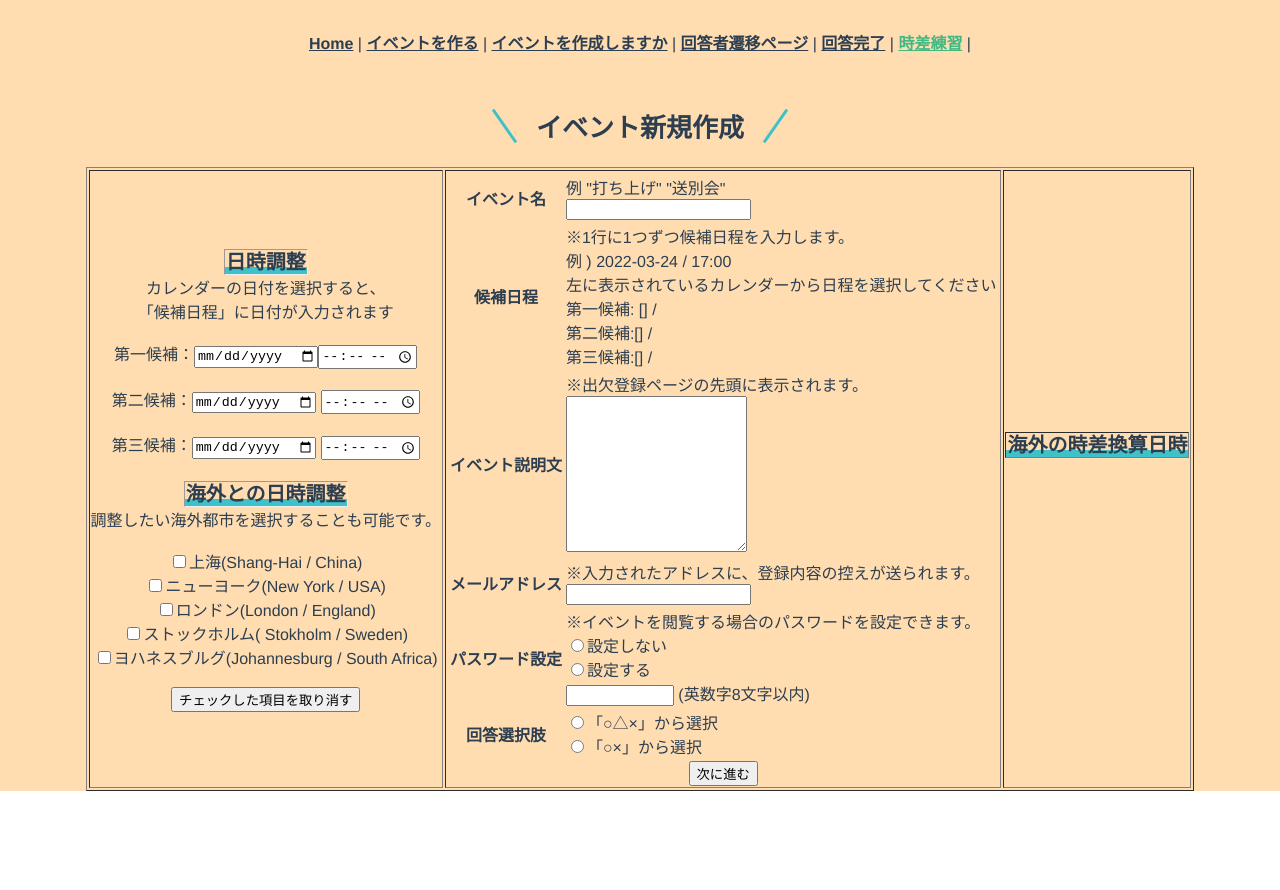
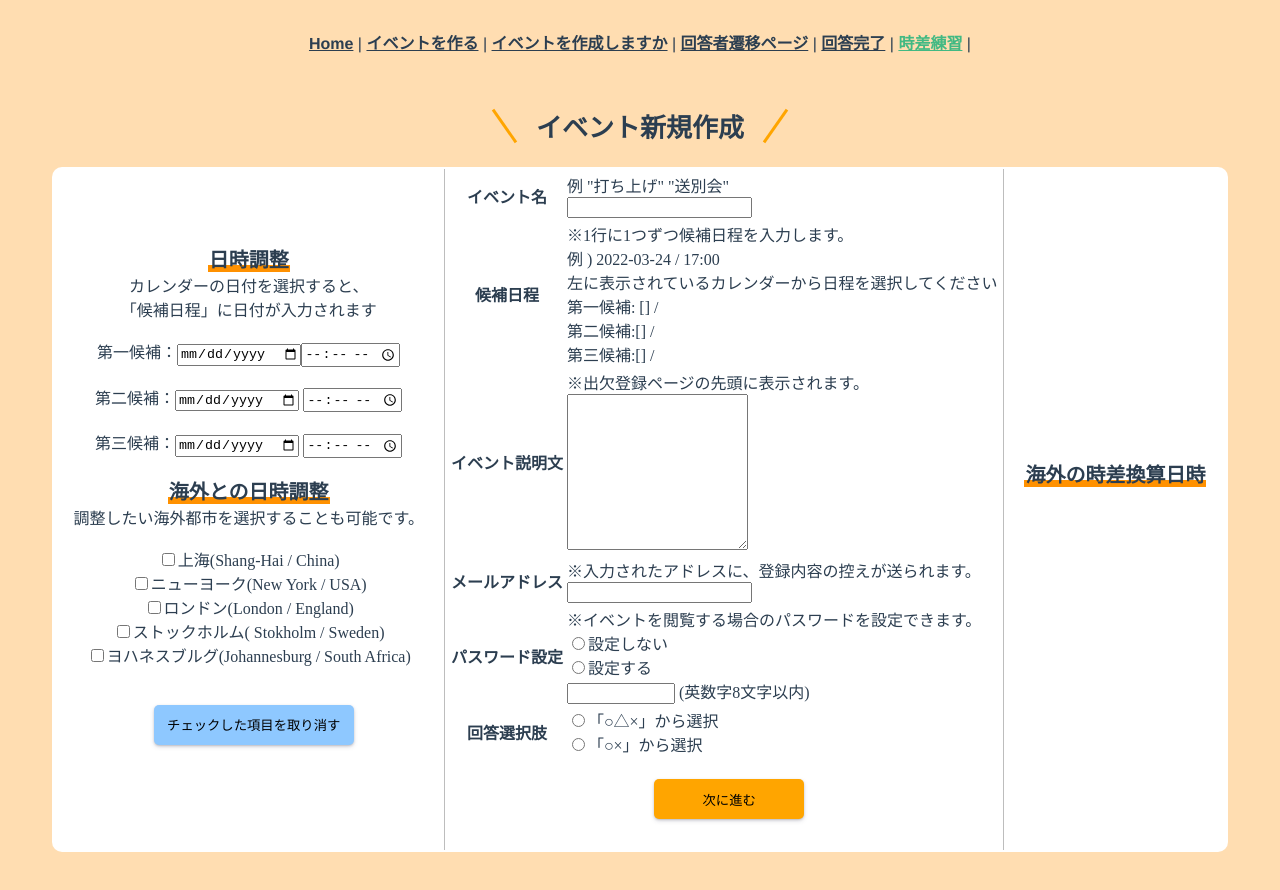
Before and after one commit to kanacoyn/arrangeapp, a Vue app: page /eventPractice in a window 1280 px wide. Shown: the top 890 px of the page. Before the commit the page ends 800 px from the top, so only its background shows below. Built offline with nearby package versions, Linux system fonts and the light colour scheme.

Commit message:
CSS調整

```diff
--- a/src/App.vue
+++ b/src/App.vue
@@ -22,6 +22,7 @@
   background-color: rgb(255, 221, 177);
   /* CSSの謎の余白を削除 */
   margin: calc(-50vw + 50%);
+  height: auto;
 }
 
 #nav {
--- a/src/views/AnswerFinished.vue
+++ b/src/views/AnswerFinished.vue
@@ -1,5 +1,6 @@
 <template>
-  <div>
+  <div class="block">
+    <div class="container">
       <table align="center">
         <tr>
           <th></th>
@@ -33,8 +34,15 @@
           <hr />
         </div>
       </div>
-    <button type="button" v-on:click="onClick">回答フォームに戻る</button>
-    <a href="https://zoom.us/signin">ZoomのURLを発行する</a>
+      <button class="btn btn-color1" type="button" v-on:click="onClick">
+        回答フォームに戻る
+      </button>
+      <a href="https://zoom.us/signin"
+        ><button class="btn btn-color2" type="button">
+          ZoomのURLを発行する
+        </button></a
+      >
+    </div>
   </div>
 </template>
 
@@ -84,6 +92,23 @@ export default class XXXComponent extends Vue {
 </script>
 
 <style scoped>
+.block {
+  width: 100%;
+  height: 1000px;
+}
+
+.container {
+  width: 600px;
+  height: auto;
+  padding: 50px;
+  margin-top: 50px;
+  background-color: rgb(255, 255, 255);
+  border-radius: 10px;
+  margin: 0 auto;
+  box-shadow: rgba(99, 99, 99, 0.2) 0px 2px 8px 0px;
+  font-family: "Yu Gothic";
+}
+
 th,
 td {
   border: solid 1px;
@@ -91,15 +116,42 @@ td {
 }
 
 table {
+  margin-top: 20px;
   border-collapse: collapse;
   margin-bottom: 30px;
 }
 
 .total {
-  background-color: lavenderblush;
+  background-color: rgb(255, 221, 177);
 }
 
 .title {
   margin-bottom: 10px;
 }
+
+.btn {
+  margin-left: 10px;
+  width: 200px;
+  height: 40px;
+  margin-top: 20px;
+  border: none;
+  border-radius: 5px;
+  font-family: "Yu Gothic";
+  transition: all 0.3s ease 0s;
+  box-shadow: rgba(50, 50, 93, 0.25) 0px 2px 5px -1px,
+    rgba(0, 0, 0, 0.3) 0px 1px 3px -1px;
+}
+
+.btn:hover {
+  opacity: 0.7;
+  cursor: pointer;
+}
+
+.btn-color1 {
+  background-color: orange;
+}
+
+.btn-color2 {
+  background-color: rgb(112, 186, 255);
+}
 </style>
--- a/src/views/AnswerQuestions.vue
+++ b/src/views/AnswerQuestions.vue
@@ -329,7 +329,7 @@ export default class AnswerFinished extends Vue {
 
 .container {
   width: 600px;
-  height: 780px;
+  height: auto;
   padding: 50px;
   margin-top: 50px;
   background-color: rgb(255, 255, 255);
--- a/src/views/EventConfirm.vue
+++ b/src/views/EventConfirm.vue
@@ -3,7 +3,7 @@
     <div class="top-wrapper">
       <div class="container">
         <h1 class="heading04">イベント確認画面</h1>
-        <table class="layoutTable" border="1">
+        <table class="layoutTable">
           <tbody id="main">
             <tr>
               <td id="leftSide">
@@ -70,7 +70,11 @@
                   </tbody>
                   <br />
 
-                  <button type="button" v-on:click="finishMakeEvent">
+                  <button
+                    class="btn"
+                    type="button"
+                    v-on:click="finishMakeEvent"
+                  >
                     送信する
                   </button>
                 </form>
@@ -118,15 +122,30 @@ export default class XXXComponent extends Vue {
 </script>
 
 <style scoped>
+.top-wrapper {
+  width: 100%;
+  height: 1000px;
+  font-family: "Yu Gothic";
+}
+
 .layoutTable {
   margin-left: auto;
   margin-right: auto;
+  background-color: white;
+  border-radius: 10px;
+  border-collapse: collapse;
+  box-shadow: rgba(99, 99, 99, 0.2) 0px 2px 8px 0px;
 }
 
 #leftSide {
   width: 150px;
   text-align: left;
   vertical-align: top;
+  border-right: 1px solid #bdbdbd;
+}
+
+#mainColumn {
+  padding: 20px;
 }
 
 #adSpace {
@@ -134,6 +153,11 @@ export default class XXXComponent extends Vue {
   height: 450px;
   background: rosybrown;
 }
+
+/* td {
+  border-right: 1px solid #000000;
+  border-left: 1px solid #000000;
+} */
 
 .heading04 {
   display: flex;
@@ -148,7 +172,7 @@ export default class XXXComponent extends Vue {
   content: "";
   width: 3px;
   height: 40px;
-  background-color: #3fc1c9;
+  background-color: orange;
 }
 
 .heading04::before {
@@ -159,4 +183,23 @@ export default class XXXComponent extends Vue {
   margin-left: 30px;
   transform: rotate(35deg);
 }
+
+.btn {
+  width: 150px;
+  height: 40px;
+  margin-left: 10px;
+  margin-top: 20px;
+  border: none;
+  border-radius: 5px;
+  font-family: "Yu Gothic";
+  transition: all 0.3s ease 0s;
+  background-color: orange;
+  box-shadow: rgba(50, 50, 93, 0.25) 0px 2px 5px -1px,
+    rgba(0, 0, 0, 0.3) 0px 1px 3px -1px;
+}
+
+.btn:hover {
+  opacity: 0.7;
+  cursor: pointer;
+}
 </style>
--- a/src/views/EventPractice.vue
+++ b/src/views/EventPractice.vue
@@ -1,7 +1,8 @@
 <template>
+<div class="block">
   <div class="container">
        <h2 class="heading04"><span>イベント新規作成</span></h2>
-    <table class="layoutTable" border="1">
+    <table class="layoutTable">
       <tbody >
         <tr>
           <td id="leftside">
@@ -109,7 +110,7 @@
 
                 <br />
 
-                <button v-on:click="resetCity">
+                <button class="delete-btn btn-color1" v-on:click="resetCity">
                   チェックした項目を取り消す
                 </button>
               </div>
@@ -244,7 +245,7 @@
 
                   </table>
                    <button
-                            class="btn"
+                            class="next-page-btn btn-color2"
                             type="button"
                             v-on:click="eventInfo"
                           >
@@ -505,6 +506,7 @@
       </tbody>
     </table>
   </div>
+</div>
 </template>
 
 <script lang="ts">
@@ -675,9 +677,32 @@ this.timeZone5="ヨハネスブルグ";
 </script>
 
 <style scoped>
+.block {
+  width: 100%;
+  height: 1000px;
+}
+
+.container{
+  font-family: "Yu Gothic";
+
+}
+
 .layoutTable{
     margin-left:auto;margin-right:auto;
+    background-color: white;
+    border-radius: 10px;
 }
+
+#leftside{
+  padding: 20px;
+  border-right: 1px solid #bdbdbd;
+}
+
+#rightside{
+  padding: 20px;
+  border-left: 1px solid #bdbdbd;
+}
+
 .error {
   color: red;
 }
@@ -702,7 +727,7 @@ text-align: top;
 	content: '';
 	width: 3px;
 	height: 40px;
-	background-color: #3fc1c9;
+	background-color: orange;
 }
 
 .heading04::before {
@@ -719,7 +744,52 @@ text-align: top;
 .heading01 {
 	display: inline;
 	font-size: 20px;
-	background-image: linear-gradient(rgba(0,0,0,0) 70%, #3fc1c9 70%);
+	background-image: linear-gradient(rgba(0,0,0,0) 70%, #ff9100 70%);
 }
 
+.next-page-btn {
+  width: 150px;
+  height: 40px;
+  margin-left: 10px;
+  margin-top: 20px;
+  margin-bottom:30px;
+  border: none;
+  border-radius: 5px;
+  font-family: "Yu Gothic";
+  transition: all 0.3s ease 0s;
+  box-shadow: rgba(50, 50, 93, 0.25) 0px 2px 5px -1px,
+    rgba(0, 0, 0, 0.3) 0px 1px 3px -1px;
+}
+
+.delete-btn{
+  width: 200px;
+  height: 40px;
+  margin-left: 10px;
+  margin-top: 20px;
+  margin-bottom:30px;
+  border: none;
+  border-radius: 5px;
+  font-family: "Yu Gothic";
+  transition: all 0.3s ease 0s;
+  box-shadow: rgba(50, 50, 93, 0.25) 0px 2px 5px -1px,
+    rgba(0, 0, 0, 0.3) 0px 1px 3px -1px;
+}
+
+.next-page-btn:hover {
+  opacity: 0.7;
+  cursor: pointer;
+}
+
+.delete-btn:hover {
+  opacity: 0.7;
+  cursor: pointer;
+}
+
+.btn-color1 {
+  background-color: rgb(142, 200, 255);
+}
+
+.btn-color2 {
+  background-color: orange;
+}
 </style>
```
Lines whose indentation alone changed are shown as unchanged.
